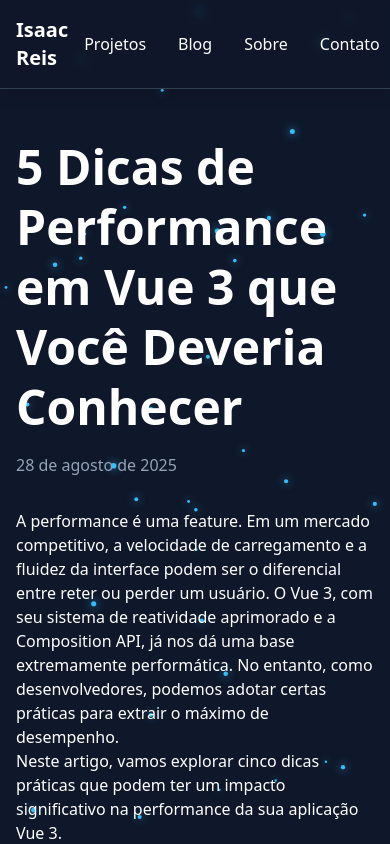
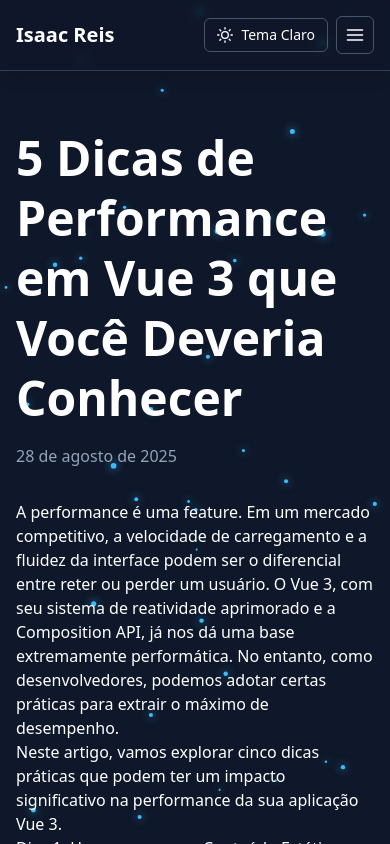
Before and after one commit to isaacnasreis/portfolio, a Nuxt app: page /blog/5-dicas-de-performance-em-vue-3 in a window 390 px wide. Shown: the top 844 px of the page. Built offline with nearby package versions, Linux system fonts and the light colour scheme.

Commit message:
adicionando toogle para alterar entre tema claro e escuro

```diff
--- a/assets/css/main.css
+++ b/assets/css/main.css
@@ -6,3 +6,64 @@
   background-color: #0f172a;
   color: #e2e8f0;
 }
+
+html.light-theme body {
+  background-color: #f8fafc;
+  color: #0f172a;
+}
+
+html.light-theme .bg-slate-900 {
+  background-color: #e2e8f0 !important;
+}
+
+html.light-theme .bg-slate-900\/80 {
+  background-color: rgba(248, 250, 252, 0.85) !important;
+}
+
+html.light-theme .bg-slate-800 {
+  background-color: #e2e8f0 !important;
+}
+
+html.light-theme .bg-slate-700 {
+  background-color: #cbd5e1 !important;
+}
+
+html.light-theme .border-slate-700,
+html.light-theme .border-slate-600 {
+  border-color: #94a3b8 !important;
+}
+
+html.light-theme .text-white {
+  color: #0f172a !important;
+}
+
+html.light-theme .text-slate-400 {
+  color: #334155 !important;
+}
+
+html.light-theme .text-slate-300 {
+  color: #1e293b !important;
+}
+
+html.light-theme .hover\:bg-slate-700\/50:hover {
+  background-color: rgba(148, 163, 184, 0.35) !important;
+}
+
+html.light-theme .prose-invert {
+  --tw-prose-body: #1e293b;
+  --tw-prose-headings: #0f172a;
+  --tw-prose-lead: #334155;
+  --tw-prose-links: #0369a1;
+  --tw-prose-bold: #0f172a;
+  --tw-prose-counters: #334155;
+  --tw-prose-bullets: #64748b;
+  --tw-prose-hr: #cbd5e1;
+  --tw-prose-quotes: #0f172a;
+  --tw-prose-quote-borders: #cbd5e1;
+  --tw-prose-captions: #475569;
+  --tw-prose-code: #0f172a;
+  --tw-prose-pre-code: #e2e8f0;
+  --tw-prose-pre-bg: #0f172a;
+  --tw-prose-th-borders: #cbd5e1;
+  --tw-prose-td-borders: #e2e8f0;
+}
--- a/components/AppHeader.vue
+++ b/components/AppHeader.vue
@@ -1,27 +1,206 @@
+<script setup>
+import { ref, onMounted } from "vue";
+
+const isDark = ref(true);
+const isMenuOpen = ref(false);
+
+function applyTheme(theme) {
+  if (typeof document === "undefined") return;
+
+  const isLight = theme === "light";
+  document.documentElement.classList.toggle("light-theme", isLight);
+  document.documentElement.style.colorScheme = isLight ? "light" : "dark";
+  isDark.value = !isLight;
+}
+
+function toggleTheme() {
+  const nextTheme = isDark.value ? "light" : "dark";
+  applyTheme(nextTheme);
+  localStorage.setItem("portfolio-theme", nextTheme);
+}
+
+function toggleMenu() {
+  isMenuOpen.value = !isMenuOpen.value;
+}
+
+function closeMenu() {
+  isMenuOpen.value = false;
+}
+
+onMounted(() => {
+  const storedTheme = localStorage.getItem("portfolio-theme");
+  applyTheme(storedTheme === "light" ? "light" : "dark");
+});
+</script>
+
 <template>
   <header
-    class="sticky top-0 bg-slate-900/80 backdrop-blur-sm z-10 border-b border-slate-700 shadow-lg"
+    class="fixed top-0 left-0 w-full bg-slate-900/80 backdrop-blur-sm z-50 border-b border-slate-700 shadow-lg"
   >
-    <nav class="container mx-auto flex justify-between items-center p-4">
-      <NuxtLink to="/#inicio" class="text-xl font-bold">Isaac Reis</NuxtLink>
-      <div>
+    <nav class="container mx-auto p-4">
+      <div class="flex justify-between items-center">
+        <NuxtLink to="/#inicio" class="text-xl font-bold" @click="closeMenu"
+          >Isaac Reis</NuxtLink
+        >
+
+        <div class="flex items-center gap-2">
+          <button
+            type="button"
+            class="ml-2 inline-flex items-center gap-2 px-3 py-1.5 rounded-md border border-slate-600 text-sm hover:border-sky-400 hover:text-sky-400 transition-colors"
+            @click="toggleTheme"
+            :aria-label="isDark ? 'Ativar tema claro' : 'Ativar tema escuro'"
+          >
+            <svg
+              v-if="isDark"
+              xmlns="http://www.w3.org/2000/svg"
+              width="16"
+              height="16"
+              viewBox="0 0 24 24"
+              fill="none"
+              stroke="currentColor"
+              stroke-width="2"
+              stroke-linecap="round"
+              stroke-linejoin="round"
+              aria-hidden="true"
+            >
+              <circle cx="12" cy="12" r="5"></circle>
+              <line x1="12" y1="1" x2="12" y2="3"></line>
+              <line x1="12" y1="21" x2="12" y2="23"></line>
+              <line x1="4.22" y1="4.22" x2="5.64" y2="5.64"></line>
+              <line x1="18.36" y1="18.36" x2="19.78" y2="19.78"></line>
+              <line x1="1" y1="12" x2="3" y2="12"></line>
+              <line x1="21" y1="12" x2="23" y2="12"></line>
+              <line x1="4.22" y1="19.78" x2="5.64" y2="18.36"></line>
+              <line x1="18.36" y1="5.64" x2="19.78" y2="4.22"></line>
+            </svg>
+            <svg
+              v-else
+              xmlns="http://www.w3.org/2000/svg"
+              width="16"
+              height="16"
+              viewBox="0 0 24 24"
+              fill="none"
+              stroke="currentColor"
+              stroke-width="2"
+              stroke-linecap="round"
+              stroke-linejoin="round"
+              aria-hidden="true"
+            >
+              <path d="M21 12.79A9 9 0 1 1 11.21 3c.5 0 .68.63.35 1A7 7 0 0 0 20 13.44c.37-.33 1 .15 1 .35z"></path>
+            </svg>
+            {{ isDark ? "Tema Claro" : "Tema Escuro" }}
+          </button>
+
+          <button
+            type="button"
+            class="md:hidden inline-flex items-center justify-center p-2 rounded-md border border-slate-600 hover:border-sky-400 hover:text-sky-400 transition-colors"
+            :aria-label="isMenuOpen ? 'Fechar menu' : 'Abrir menu'"
+            @click="toggleMenu"
+          >
+            <svg
+              v-if="!isMenuOpen"
+              xmlns="http://www.w3.org/2000/svg"
+              width="20"
+              height="20"
+              viewBox="0 0 24 24"
+              fill="none"
+              stroke="currentColor"
+              stroke-width="2"
+              stroke-linecap="round"
+              stroke-linejoin="round"
+              aria-hidden="true"
+            >
+              <line x1="3" y1="6" x2="21" y2="6"></line>
+              <line x1="3" y1="12" x2="21" y2="12"></line>
+              <line x1="3" y1="18" x2="21" y2="18"></line>
+            </svg>
+            <svg
+              v-else
+              xmlns="http://www.w3.org/2000/svg"
+              width="20"
+              height="20"
+              viewBox="0 0 24 24"
+              fill="none"
+              stroke="currentColor"
+              stroke-width="2"
+              stroke-linecap="round"
+              stroke-linejoin="round"
+              aria-hidden="true"
+            >
+              <line x1="18" y1="6" x2="6" y2="18"></line>
+              <line x1="6" y1="6" x2="18" y2="18"></line>
+            </svg>
+          </button>
+        </div>
+      </div>
+
+      <div class="hidden md:flex items-center gap-2 mt-3">
         <NuxtLink
           to="/#projetos"
           class="px-4 hover:text-sky-400 transition-colors"
+          @click="closeMenu"
           >Projetos</NuxtLink
         >
-        <a href="/blog" class="px-4 hover:text-sky-400 transition-colors"
-          >Blog</a
+        <NuxtLink to="/blog" class="px-4 hover:text-sky-400 transition-colors"
+          @click="closeMenu"
+          >Blog</NuxtLink
         >
-        <NuxtLink to="/#sobre" class="px-4 hover:text-sky-400 transition-colors"
+        <NuxtLink
+          to="/#sobre"
+          class="px-4 hover:text-sky-400 transition-colors"
+          @click="closeMenu"
           >Sobre</NuxtLink
         >
         <NuxtLink
           to="/#contato"
           class="px-4 hover:text-sky-400 transition-colors"
+          @click="closeMenu"
           >Contato</NuxtLink
         >
       </div>
+
+      <Transition name="mobile-menu">
+        <div v-if="isMenuOpen" class="md:hidden mt-3 flex flex-col gap-2 pb-2">
+          <NuxtLink
+            to="/#projetos"
+            class="px-2 py-2 rounded-md hover:text-sky-400 hover:bg-slate-800 transition-colors"
+            @click="closeMenu"
+            >Projetos</NuxtLink
+          >
+          <NuxtLink
+            to="/blog"
+            class="px-2 py-2 rounded-md hover:text-sky-400 hover:bg-slate-800 transition-colors"
+            @click="closeMenu"
+            >Blog</NuxtLink
+          >
+          <NuxtLink
+            to="/#sobre"
+            class="px-2 py-2 rounded-md hover:text-sky-400 hover:bg-slate-800 transition-colors"
+            @click="closeMenu"
+            >Sobre</NuxtLink
+          >
+          <NuxtLink
+            to="/#contato"
+            class="px-2 py-2 rounded-md hover:text-sky-400 hover:bg-slate-800 transition-colors"
+            @click="closeMenu"
+            >Contato</NuxtLink
+          >
+        </div>
+      </Transition>
     </nav>
   </header>
 </template>
+
+<style scoped>
+.mobile-menu-enter-active,
+.mobile-menu-leave-active {
+  transition: opacity 0.25s ease, transform 0.25s ease;
+  transform-origin: top;
+}
+
+.mobile-menu-enter-from,
+.mobile-menu-leave-to {
+  opacity: 0;
+  transform: translateY(-8px);
+}
+</style>
--- a/layouts/default.vue
+++ b/layouts/default.vue
@@ -4,7 +4,7 @@
 
     <AppHeader />
 
-    <main class="flex-grow z-10"><slot /></main>
+    <main class="flex-grow z-10 pt-20"><slot /></main>
 
     <AppFooter />
   </div>
```
